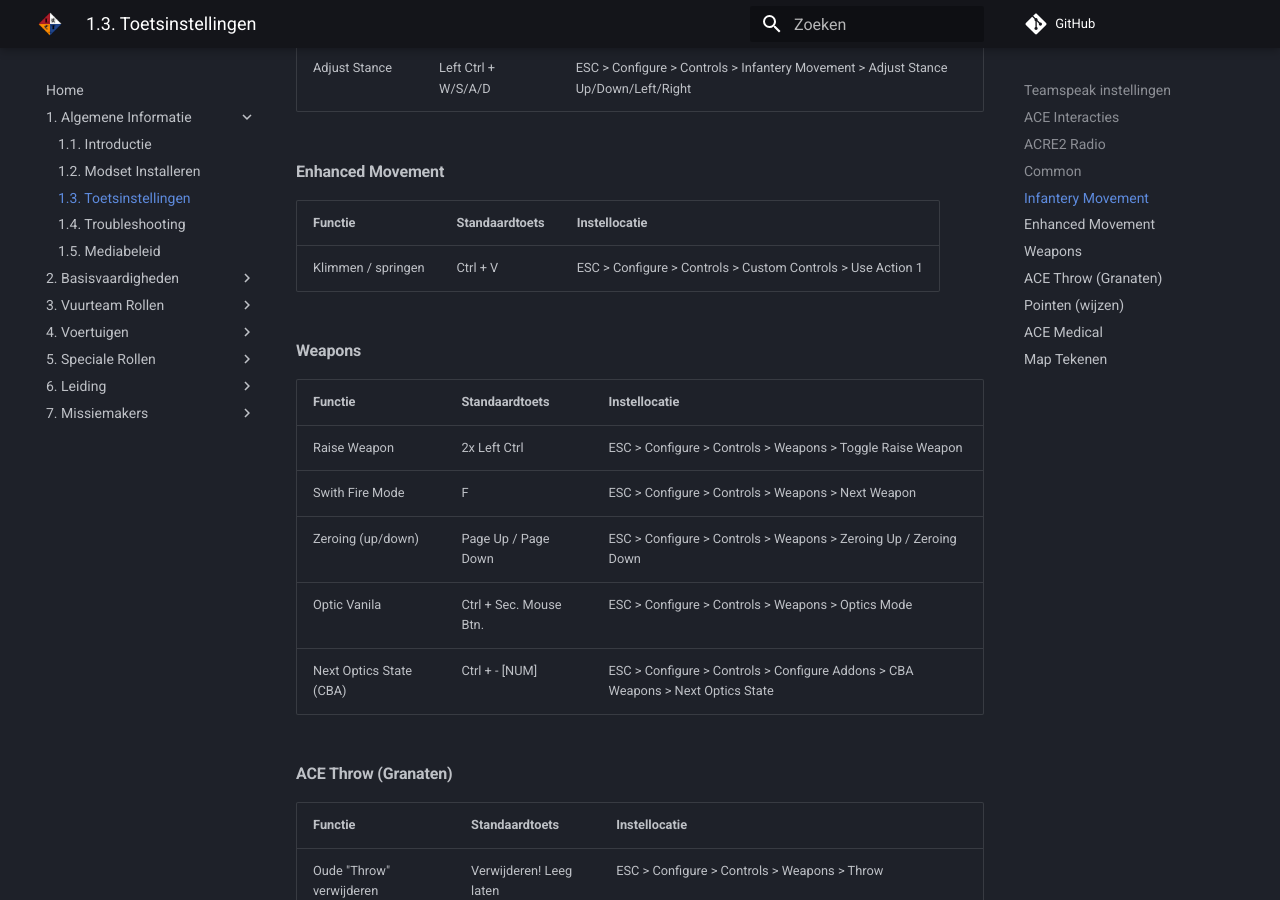
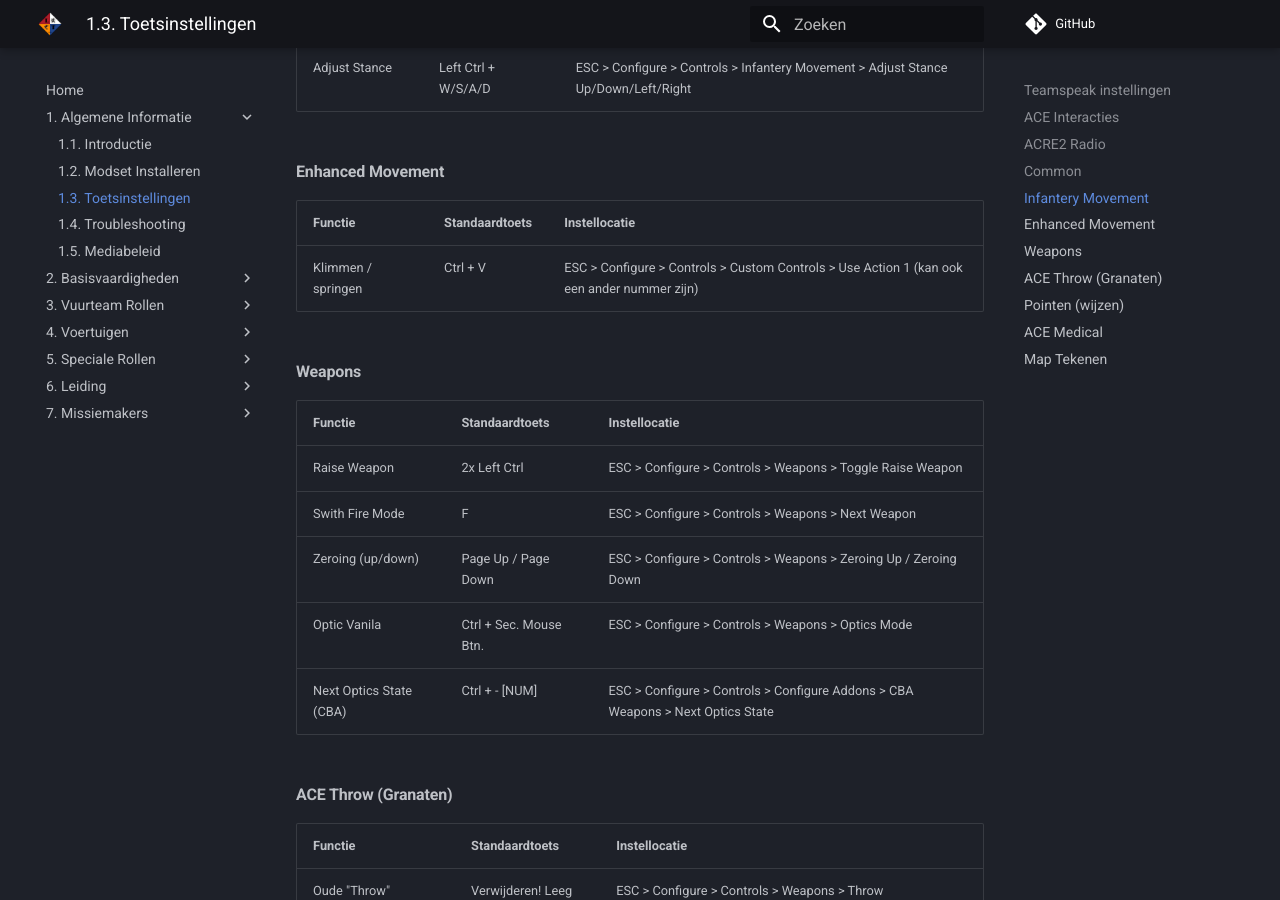
Before and after one commit to Lowlands-Tactical/LT-Wiki, an MkDocs documentation site: the page built from docs/1_algemene_informatie/1_3_toetsinstellingen.md, in a window 1280 px wide and 900 px high, scrolled down 2209 px. Built offline with MkDocs 1.6.1 and Material for MkDocs 9.7.7, drawn with Linux system fonts in a browser that asks for light colours; comment, search, counter and statistics services are not loaded; some of the changed text lies outside the part shown.

Commit message:
aanpassing toetsinstellingen

```diff
--- a/docs/1_algemene_informatie/1_3_toetsinstellingen.md
+++ b/docs/1_algemene_informatie/1_3_toetsinstellingen.md
@@ -4,7 +4,7 @@ title: 1.3. Toetsinstellingen
 ---
 # 1.3. Toetsinstellingen
 <span style="font-size:0.7em;">
-    :fontawesome-solid-user: Auteur: **Pek en R. Hoods** | :material-calendar-plus: Aangemaakt: **26-08-2025** | :material-calendar-edit: Laatste update: **6-10-2025** door **Pek**
+    :fontawesome-solid-user: Auteur: **Pek en R. Hoods** | :material-calendar-plus: Aangemaakt: **26-08-2025** | :material-calendar-edit: Laatste update: **05-04-2026** door **R.Hoods**
 </span>
 
 Het is belangrijk dat je Arma 3 met de juiste keybinds speelt. Aspiranten kunnen de keybinds al vóór de intro in orde maken via deze lijst. Bestaande leden kunnen via deze pagina hun keybinds controleren.
@@ -61,9 +61,9 @@ In Teamspeak zijn deze instellingen te vinden onder Tools > Options > Capture >
 
 ### Enhanced Movement
 
-| Functie                | Standaardtoets    | Instellocatie                                               |
-|------------------------|-------------------|-------------------------------------------------------------|
-| Klimmen / springen     | Ctrl + V          | ESC > Configure > Controls > Custom Controls > Use Action 1 |
+| Functie                | Standaardtoets    | Instellocatie                                                                               |
+|------------------------|-------------------|---------------------------------------------------------------------------------------------|
+| Klimmen / springen     | Ctrl + V          | ESC > Configure > Controls > Custom Controls > Use Action 1 (kan ook een ander nummer zijn) |
 
 ### Weapons
 
```
